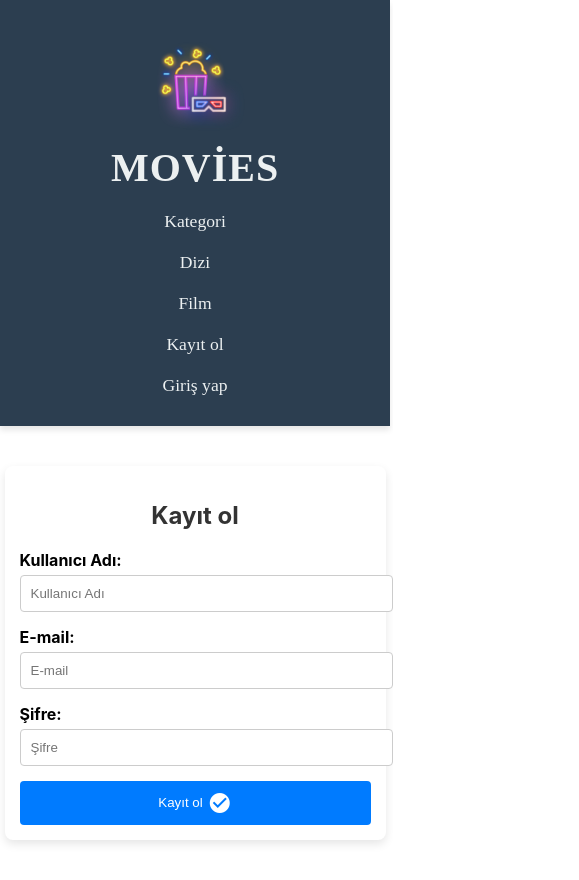
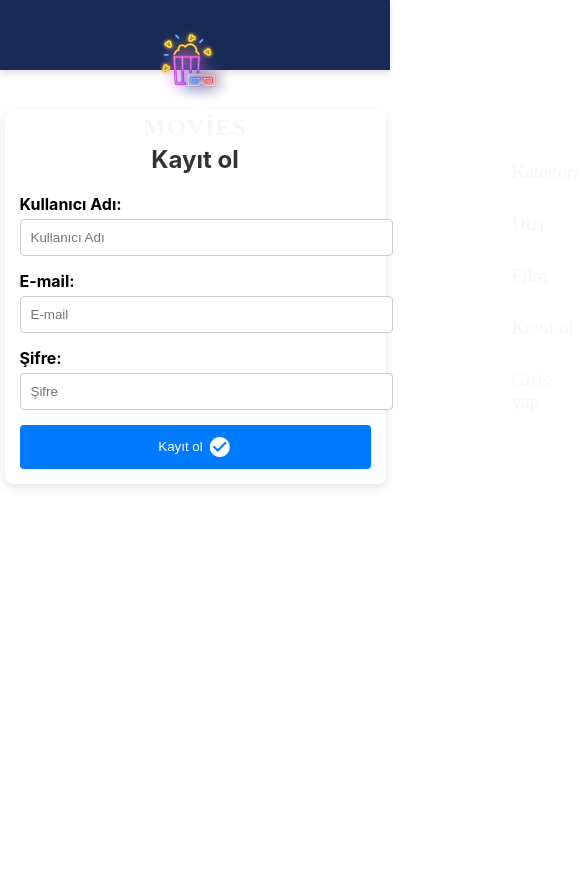
Before and after one commit to baran61/Movie-App, a React (Create React App) app in the folder client/: page /register in a window 390 px wide. Shown: the whole page, 579 px wide, since content can reach past the window. After the commit the page ends 844 px from the top, so only its background shows below. Built offline with nearby package versions, Linux system fonts and the light colour scheme.

Commit message:
css değiştirildi

```diff
--- a/client/src/components/Header.js
+++ b/client/src/components/Header.js
@@ -38,15 +38,15 @@ function Header() {
           <a href="/">Kategori</a>
           {showCategories && (
             <ul className="dropdown">
-              <li><a href="#">Aksiyon</a></li>
-              <li><a href="#">Komedi</a></li>
-              <li><a href="#">Dram</a></li>
-              <li><a href="#">Belgesel</a></li>
+              <li><a href="/">Aksiyon</a></li>
+              <li><a href="/">Komedi</a></li>
+              <li><a href="/">Dram</a></li>
+              <li><a href="/">Belgesel</a></li>
             </ul>
           )}
         </li>
-        <li><a href="#">Dizi</a></li>
-        <li><a href="#">Film</a></li>
+        <li><a href="/">Dizi</a></li>
+        <li><a href="/">Film</a></li>
         <li><a href="/register">Kayıt ol</a></li>
         <li><a href="/signup">Giriş yap </a></li>
       </ul>
--- a/client/src/components/style.css
+++ b/client/src/components/style.css
@@ -1,26 +1,29 @@
 /* Header Section */
+
 .header {
   display: flex;
-  justify-content: space-between; /* Header içindeki öğeleri yatayda yay */
   align-items: center;
-  padding: 20px 40px;
-  background-color: #2C3E50; /* Daha koyu bir arka plan */
+  height: 50px;
+  padding: 10px 20px;
+  background-color: #192a56;
   font-family: 'Arima';
-  box-shadow: 0 4px 6px rgba(0, 0, 0, 0.1); /* Hafif gölge */
+  box-shadow: 0 4px 6px rgba(0, 0, 0, 0.1);
 }
 
 .header img {
-  width: 120px;
+  width: 100px;
   height: auto;
-  cursor: pointer; /* Logo üzerine gelince tıklanabilir olduğunu belirtir */
+  cursor: pointer;
+  transition: transform 0.3s ease;
+  margin-right:10px;
 }
 
 .header h1 {
-  color: #bdcdd1; /* Açık bir yazı rengi */
-  font-size: 2rem;
-  letter-spacing: 2px; /* Harfler arası boşluk */
+  color: #f5f6fa;
+  font-size: 1.5rem;
+  letter-spacing: 1px;
   margin: 0;
-
+  text-align: left;
 }
 
 /* Navigation Bar */
@@ -29,91 +32,98 @@
   display: flex;
   margin: 0;
   padding: 0;
+  gap: 20px;
+  text-align: left;
+  margin-left:700px;
 }
 
 .nav li {
-  position: relative; /* Dropdown menü için gerekli */
-  margin-left: 40px; /* Menü öğeleri arası boşluk */
+  position:relative; /* For dropdown positioning */
+  margin-left: 40px;
 }
 
 .nav li a {
   text-decoration: none;
-  color: #ECF0F1; /* Beyaz renkte yazı */
-  font-size: 1.1rem;
+  color: #f5f6fa; /* White text */
+  font-size: 1.2rem;
   font-weight: 500;
-  transition: color 0.3s ease; /* Hover geçişini daha yumuşak yapar */
+  transition: color 0.3s ease;
 }
 
 .nav li a:hover {
-  color: #F39C12; /* Turuncu hover efekti */
+  color: #fbc531; /* Gold hover effect similar to TMDb */
+}
+
+.header h1:hover{
+  color: #fbc531;
+  transform: scale(1.1);
 }
 
 /* Dropdown Menu for Kategori */
 .dropdown {
-  display: none; /* Varsayılan olarak gizle */
+  display:none;
   position: absolute;
-  top: 100%;
-  left: 0;
-  background-color: #34495E; /* Daha koyu bir arka plan */
+  top:100%;
+  left:-50%;
+  background-color: #273c75; /* Dark blue background for dropdown */
   list-style-type: none;
   padding: 10px 0;
-  box-shadow: 0 8px 16px rgba(0, 0, 0, 0.2); /* Dropdown gölgesi */
-  border-radius: 4px; /* Hafif köşeleri yuvarla */
-  z-index: 1000; /* Üstte görünmesini sağla */
+  box-shadow: 0 8px 16px rgba(0, 0, 0, 0.2);
+  border-radius: 4px;
+  z-index: 1000;
 }
 
 .dropdown li {
   padding: 10px 20px;
+  display:flex;
+  align-items: center;
+  justify-content: center;
 }
 
 .dropdown li a {
-  color: #ECF0F1;
+  color: #f5f6fa;
   font-size: 1rem;
   text-decoration: none;
   display: block;
   transition: background-color 0.3s ease;
+  text-align: center;
+  width: 100%;
+
 }
 
 .dropdown li a:hover {
-  background-color: #F39C12; /* Hover olduğunda turuncu */
-  color: white; /* Metin beyaz olmalı */
+  background-color: #fbc531;
+  color: white;
 }
 
-/* Kategori üzerine gelindiğinde dropdown menüyü göster */
+/* Show dropdown on hover */
 .nav li:hover .dropdown {
   display: block;
 }
 
-/* Movie Website metnini merkezle */
-.header h1 {
-  text-align: center;
-  font-size: 2.5rem;
-  color: #ECF0F1;
-  letter-spacing: 1px;
+/* Logo hover effect */
+.logo:hover {
+  transform: scale(1.1);
 }
 
-/* Logo hover efekti */
-.logo:hover {
-  transform: scale(1.10);
-  transition: transform 0.3s ease;
-}
-
-/* Mobile friendly adjustments */
+/* Responsive styling for smaller screens */
 @media (max-width: 768px) {
   .header {
-      flex-direction: column; /* Header içindeki öğeleri dikey hizala */
-      text-align: center;
+    flex-direction: column;
+    text-align: center;
   }
 
   .nav {
-      margin-top: 10px;
-      flex-direction: column; /* Menüleri alt alta diz */
+    margin-top: 10px;
+    flex-direction: column;
+    gap: 10px;
   }
 
   .nav li {
-      margin: 10px 0; /* Menü öğeleri arasında daha fazla boşluk */
+    margin: 10px 0;
   }
 }
+
 
 /* Movie List Section */
 .movie-list {
```
Also changed, not shown: 1 other file (tests, documents, lock files or other folders).
